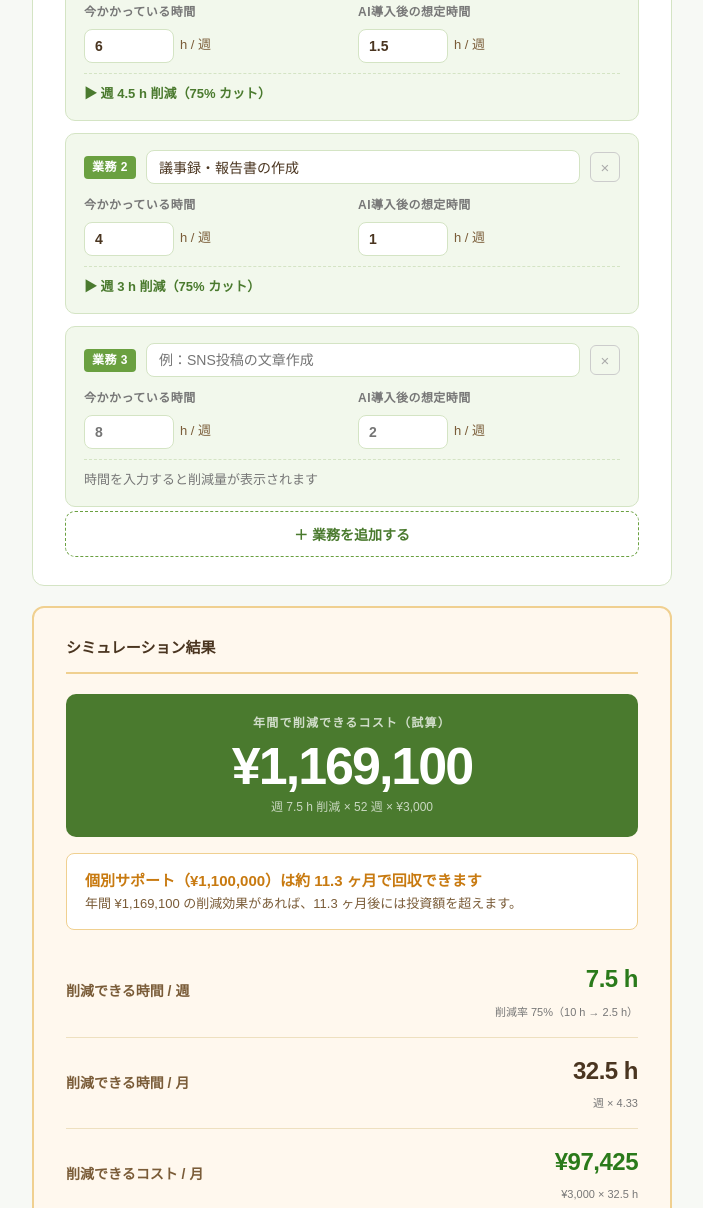
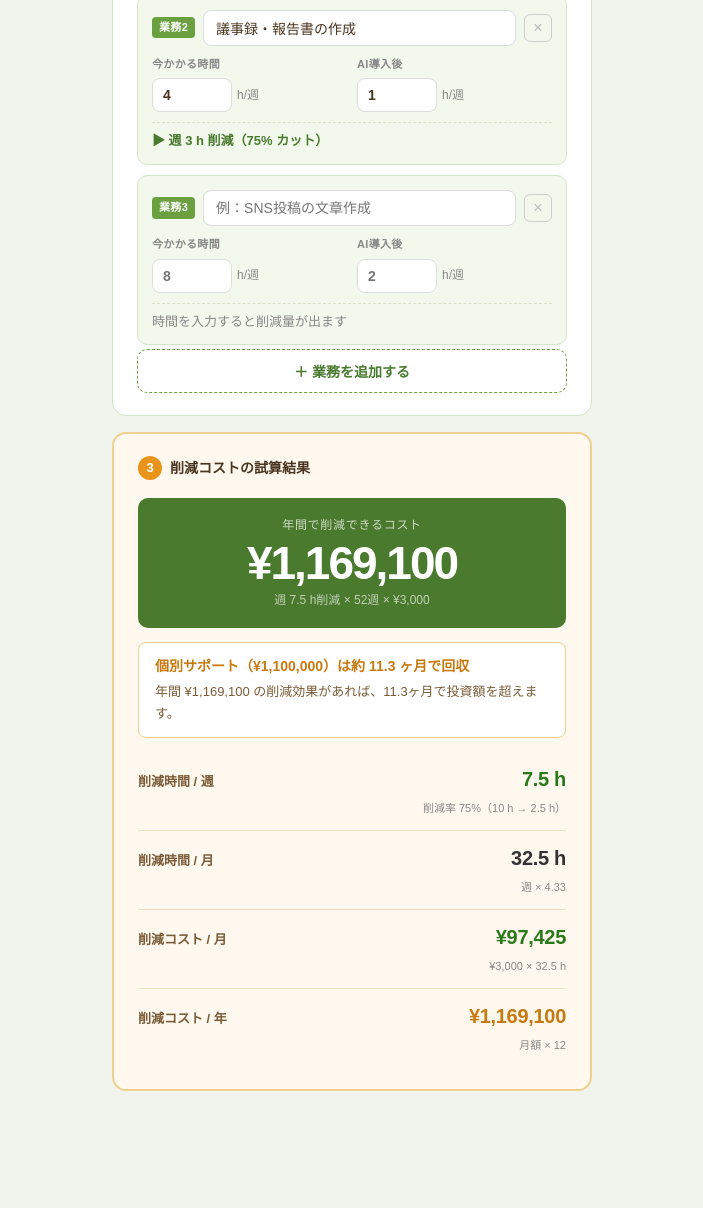
Before and after one commit to tanaka-create/ai-roi-calculator, a plain HTML site: page index.html in a window 1280 px wide. Shown: the part 544-1752 px from the top of the page, without its empty margins (288-991 px from the left). After the commit the page ends 1731 px from the top, so only its background shows below. Drawn offline with Linux system fonts and the light colour scheme.

Commit message:
layout: narrow center column, results below inputs

```diff
--- a/index.html
+++ b/index.html
@@ -15,8 +15,7 @@
   --orange-dark: #C87A10;
   --brown:       #4A3520;
   --brown-mid:   #7A5C38;
-  --text:        #333;
-  --muted:       #777;
+  --muted:       #888;
   --border:      #D4E4C4;
   --input-bg:    #EEF5E8;
   --white:       #FFFFFF;
@@ -25,438 +24,392 @@
 }
 body {
   font-family: "Hiragino Sans","Yu Gothic UI","Meiryo",sans-serif;
-  background: #F7F9F5;
-  color: var(--text);
+  background: #F0F4EC;
+  color: #333;
   font-size: 15px;
   line-height: 1.6;
   min-height: 100vh;
+  padding: 40px 16px 80px;
 }
-.hero {
-  background: linear-gradient(180deg, #C8DFB4 0%, #DFF0CC 60%, #EEF8E4 100%);
+
+.wrap {
+  max-width: 480px;
+  margin: 0 auto;
+}
+
+/* TITLE */
+.page-title {
   text-align: center;
-  padding: 32px 20px 28px;
+  margin-bottom: 28px;
 }
-.hero h1 {
-  font-size: 28px;
+.page-title h1 {
+  font-size: 22px;
   font-weight: 900;
   color: var(--green-dark);
-  letter-spacing: .02em;
-  margin-bottom: 6px;
+  margin-bottom: 4px;
 }
-.hero p { font-size: 14px; color: var(--brown-mid); }
-.content {
-  max-width: 680px;
-  margin: 0 auto;
-  padding: 32px 20px 80px;
+.page-title p {
+  font-size: 13px;
+  color: var(--brown-mid);
 }
-.section-block {
+
+/* CARD */
+.card {
   background: var(--white);
   border: 1.5px solid var(--border);
-  border-radius: 12px;
-  padding: 28px 32px;
-  margin-bottom: 20px;
+  border-radius: 14px;
+  padding: 22px 24px;
+  margin-bottom: 16px;
 }
-.section-heading {
-  font-size: 17px;
+
+.card-heading {
+  font-size: 14px;
   font-weight: 800;
   color: var(--brown);
-  margin-bottom: 24px;
-  padding-bottom: 12px;
-  border-bottom: 2px solid var(--green-light);
+  margin-bottom: 16px;
   display: flex;
   align-items: center;
-  gap: 10px;
+  gap: 8px;
 }
-.section-heading .icon {
-  width: 28px; height: 28px;
+.card-heading .num {
+  width: 24px; height: 24px;
   background: var(--green-mid);
   border-radius: 50%;
   display: flex; align-items: center; justify-content: center;
-  font-size: 14px; color: white; flex-shrink: 0;
-  font-weight: 900;
+  font-size: 13px; font-weight: 900; color: white;
+  flex-shrink: 0;
 }
-.form-row {
+
+/* 時給 */
+.rate-row {
   display: flex;
   align-items: center;
-  gap: 16px;
-  margin-bottom: 20px;
-  flex-wrap: wrap;
+  gap: 8px;
 }
-.form-row:last-child { margin-bottom: 0; }
-.form-label {
-  font-size: 15px;
-  font-weight: 700;
-  color: var(--brown);
-  min-width: 120px;
-  flex-shrink: 0;
+.rate-row label {
+  font-size: 14px; font-weight: 700; color: var(--brown);
+  white-space: nowrap;
 }
-.input-wrap { display: flex; align-items: center; gap: 8px; flex: 1; }
-.unit { font-size: 14px; color: var(--brown-mid); white-space: nowrap; }
-input[type="number"], input[type="text"] {
+.rate-row .yen { font-size: 14px; color: var(--brown-mid); }
+input[type="number"] {
   font-family: inherit;
-  font-size: 15px;
+  font-size: 16px; font-weight: 700;
   color: var(--brown);
   background: var(--input-bg);
   border: 1.5px solid var(--border);
   border-radius: 8px;
-  padding: 10px 14px;
+  padding: 9px 12px;
   outline: none;
-  transition: border-color .15s, background .15s;
+  width: 120px;
   font-variant-numeric: tabular-nums;
   -webkit-appearance: none;
+  transition: border-color .15s;
 }
-input[type="number"]:focus, input[type="text"]:focus {
-  border-color: var(--green-mid);
-  background: #E8F2DE;
+input[type="number"]:focus { border-color: var(--green-mid); background: #E4F0DA; }
+input[type="text"] {
+  font-family: inherit;
+  font-size: 14px;
+  color: var(--brown);
+  background: var(--input-bg);
+  border: 1.5px solid var(--border);
+  border-radius: 8px;
+  padding: 9px 12px;
+  outline: none;
+  width: 100%;
+  transition: border-color .15s;
+  -webkit-appearance: none;
 }
-input[type="number"] { width: 130px; font-weight: 700; }
-.form-hint {
-  font-size: 12px;
-  color: var(--muted);
-  margin-top: -14px;
-  margin-bottom: 16px;
-  padding-left: 136px;
-}
-.task-list { display: flex; flex-direction: column; gap: 12px; }
+input[type="text"]:focus { border-color: var(--green-mid); background: #E4F0DA; }
+.rate-hint { font-size: 12px; color: var(--muted); margin-top: 8px; }
+
+/* TASKS */
+.task-list { display: flex; flex-direction: column; gap: 10px; }
+
 .task-item {
   background: var(--green-pale);
   border: 1.5px solid var(--border);
   border-radius: 10px;
-  padding: 16px 18px;
-  animation: fadeIn .2s ease;
+  padding: 14px 14px 12px;
+  animation: fadeIn .18s ease;
 }
 @keyframes fadeIn { from { opacity:0; transform:translateY(-4px); } to { opacity:1; transform:none; } }
-.task-item-header {
-  display: flex;
-  align-items: center;
-  gap: 10px;
-  margin-bottom: 12px;
+
+.task-name-row {
+  display: flex; align-items: center; gap: 8px; margin-bottom: 10px;
 }
-.task-num {
-  font-size: 12px; font-weight: 800;
+.task-badge {
+  font-size: 11px; font-weight: 800;
   background: var(--green-mid); color: white;
-  border-radius: 4px; padding: 2px 8px;
-  letter-spacing: .04em;
-  flex-shrink: 0;
+  border-radius: 4px; padding: 2px 7px;
+  flex-shrink: 0; letter-spacing: .03em;
 }
-.task-name-input {
-  flex: 1;
-  font-size: 14px !important;
-  background: white !important;
-  border-color: var(--border) !important;
-  padding: 8px 12px !important;
+.task-name-row input[type="text"] {
+  background: white; border-color: #DDD; font-size: 14px;
 }
 .btn-del {
-  background: none; border: 1.5px solid #CCC;
-  border-radius: 6px; color: #AAA;
-  font-size: 15px; width: 30px; height: 30px;
+  background: none; border: 1.5px solid #CCC; border-radius: 6px;
+  color: #BBB; font-size: 16px; width: 28px; height: 28px;
   cursor: pointer; display: flex; align-items: center; justify-content: center;
   flex-shrink: 0; transition: all .15s; line-height: 1;
 }
-.btn-del:hover { border-color: #E05; color: #E05; background: #FEF0F0; }
-.task-hours {
-  display: grid;
-  grid-template-columns: 1fr 1fr;
-  gap: 12px;
+.btn-del:hover { border-color: #D44; color: #D44; background: #FEF0F0; }
+
+.task-hours-row {
+  display: grid; grid-template-columns: 1fr 1fr; gap: 10px;
 }
-.task-hours-block label {
-  font-size: 12px; font-weight: 700; color: var(--muted);
-  letter-spacing: .04em; display: block; margin-bottom: 6px;
+.hours-block label {
+  font-size: 11px; font-weight: 700; color: var(--muted);
+  display: block; margin-bottom: 5px; letter-spacing: .03em;
 }
-.task-hours-block .input-line { display: flex; align-items: center; gap: 6px; }
-.task-hours-block input {
-  width: 90px !important; font-size: 14px !important;
-  background: white !important; border-color: var(--border) !important;
-  padding: 8px 10px !important;
+.hours-block .hours-input {
+  display: flex; align-items: center; gap: 5px;
 }
-.task-hours-block .unit { font-size: 13px; }
-.saving-line {
-  margin-top: 10px; padding-top: 10px;
+.hours-block input[type="number"] {
+  width: 80px; font-size: 14px; padding: 8px 10px;
+  background: white; border-color: #DDD;
+}
+.hours-block .unit { font-size: 12px; color: var(--muted); }
+
+.task-saved {
+  margin-top: 10px; padding-top: 8px;
   border-top: 1px dashed var(--border);
-  font-size: 13px; color: var(--green-dark);
-  font-weight: 700;
+  font-size: 13px; font-weight: 700;
+  color: var(--green-dark);
   font-variant-numeric: tabular-nums;
 }
-.saving-line.zero { color: var(--muted); font-weight: 400; }
-.btn-add-task {
-  margin-top: 4px;
-  width: 100%;
-  padding: 12px;
-  background: white;
-  border: 1.5px dashed var(--green-mid);
-  border-radius: 10px;
-  color: var(--green-dark);
-  font-family: inherit;
-  font-size: 14px; font-weight: 700;
+.task-saved.zero { color: var(--muted); font-weight: 400; }
+
+.btn-add {
+  margin-top: 4px; width: 100%; padding: 11px;
+  background: white; border: 1.5px dashed var(--green-mid);
+  border-radius: 10px; color: var(--green-dark);
+  font-family: inherit; font-size: 14px; font-weight: 700;
   cursor: pointer; transition: all .15s;
 }
-.btn-add-task:hover { background: var(--green-pale); }
-.result-block {
+.btn-add:hover { background: var(--green-pale); }
+
+/* RESULT */
+.result-card {
   background: var(--result-bg);
   border: 2px solid var(--result-bdr);
-  border-radius: 12px;
-  padding: 28px 32px;
-  margin-bottom: 20px;
+  border-radius: 14px;
+  padding: 22px 24px;
+  margin-bottom: 16px;
 }
-.result-title {
-  font-size: 15px; font-weight: 800; color: var(--brown);
-  margin-bottom: 20px; padding-bottom: 12px;
-  border-bottom: 2px solid var(--result-bdr);
-}
-.result-annual {
+.result-card .card-heading { margin-bottom: 18px; }
+
+.annual-box {
   background: var(--green-dark);
   border-radius: 10px;
-  padding: 20px 24px;
+  padding: 18px 20px;
+  text-align: center;
   color: white;
-  margin-bottom: 16px;
-  text-align: center;
+  margin-bottom: 14px;
 }
-.result-annual .ra-label {
-  font-size: 12px; font-weight: 700; letter-spacing: .1em;
-  opacity: .75; margin-bottom: 6px;
-}
-.result-annual .ra-num {
-  font-size: 52px; font-weight: 900; letter-spacing: -2px;
+.annual-box .al { font-size: 12px; opacity: .72; letter-spacing: .06em; margin-bottom: 4px; }
+.annual-box .an {
+  font-size: 46px; font-weight: 900; letter-spacing: -2px;
   font-variant-numeric: tabular-nums; line-height: 1;
 }
-.result-annual .ra-sub { font-size: 12px; opacity: .7; margin-top: 6px; }
+.annual-box .as { font-size: 12px; opacity: .65; margin-top: 5px; }
+
 .roi-box {
   background: white; border: 1.5px solid var(--result-bdr);
-  border-radius: 8px; padding: 14px 18px;
-  font-size: 13px; color: var(--brown-mid);
-  line-height: 1.7; margin-bottom: 16px;
+  border-radius: 8px; padding: 12px 16px;
+  font-size: 13px; color: var(--brown-mid); line-height: 1.7;
+  margin-bottom: 14px;
 }
-.roi-box strong { color: var(--orange-dark); font-size: 15px; }
-.result-rows { display: flex; flex-direction: column; }
-.result-row {
-  display: flex; justify-content: space-between; align-items: center;
-  padding: 14px 0;
-  border-bottom: 1px solid #EEE0C0;
-  gap: 16px;
+.roi-box strong { color: var(--orange-dark); font-size: 14px; display: block; margin-bottom: 2px; }
+
+.metrics { display: flex; flex-direction: column; }
+.metric-row {
+  display: flex; justify-content: space-between; align-items: baseline;
+  padding: 11px 0; border-bottom: 1px solid #EEE0C0; gap: 12px;
 }
-.result-row:last-child { border-bottom: none; }
-.result-row .rl { font-size: 14px; color: var(--brown-mid); font-weight: 600; }
-.result-row .rv-wrap { text-align: right; }
-.result-row .rv {
-  font-size: 24px; font-weight: 900;
-  font-variant-numeric: tabular-nums;
-  color: var(--brown); letter-spacing: -.5px; display: block;
+.metric-row:last-child { border-bottom: none; }
+.metric-row .ml { font-size: 13px; color: var(--brown-mid); font-weight: 600; }
+.metric-row .mr { text-align: right; }
+.metric-row .mv {
+  font-size: 20px; font-weight: 900;
+  font-variant-numeric: tabular-nums; letter-spacing: -.3px;
+  color: #333; display: block;
 }
-.result-row .rv.green { color: #2A7A1A; }
-.result-row .rv.orange { color: var(--orange-dark); }
-.result-row .rsub { font-size: 11px; color: var(--muted); }
-@media (max-width: 520px) {
-  .section-block, .result-block { padding: 20px 16px; }
-  .form-hint { padding-left: 0; }
-  .task-hours { grid-template-columns: 1fr; }
-  .result-annual .ra-num { font-size: 40px; }
-}
+.metric-row .mv.g { color: #2A7A1A; }
+.metric-row .mv.o { color: var(--orange-dark); }
+.metric-row .ms { font-size: 11px; color: var(--muted); }
 </style>
 </head>
 <body>
+<div class="wrap">
 
-<div class="hero">
-  <h1>AI 時間削減シミュレーター</h1>
-  <p>業務の時間を入力するだけで、AI導入によるコスト削減額を試算します</p>
-</div>
-
-<div class="content">
-
-  <div class="section-block">
-    <div class="section-heading">
-      <span class="icon">1</span>あなたの時給・人件費を教えてください
-    </div>
-    <div class="form-row">
-      <span class="form-label">時給（目安）</span>
-      <div class="input-wrap">
-        <span class="unit">¥</span>
-        <input type="number" id="hourlyRate" value="3000" min="0" step="100">
-        <span class="unit">/ 時間</span>
-      </div>
-    </div>
-    <div class="form-hint">月給 ÷ 160時間、または外注・採用コストの目安で入力してください</div>
+  <div class="page-title">
+    <h1>AI 時間削減シミュレーター</h1>
+    <p>業務の時間を入力すると、削減コストが試算されます</p>
   </div>
 
-  <div class="section-block">
-    <div class="section-heading">
-      <span class="icon">2</span>AIで効率化したい業務を入力してください
+  <!-- 時給 -->
+  <div class="card">
+    <div class="card-heading"><span class="num">1</span>あなたの時給を入力</div>
+    <div class="rate-row">
+      <label>時給</label>
+      <span class="yen">¥</span>
+      <input type="number" id="hourlyRate" value="3000" min="0" step="100">
+      <span class="yen">/ 時間</span>
     </div>
-    <div class="task-list" id="taskList"></div>
-    <button class="btn-add-task" id="addBtn">＋ 業務を追加する</button>
+    <div class="rate-hint">月給 ÷ 160h の目安で入力してください</div>
   </div>
 
-  <div class="result-block">
-    <div class="result-title">シミュレーション結果</div>
+  <!-- 業務 -->
+  <div class="card">
+    <div class="card-heading"><span class="num">2</span>効率化したい業務を入力</div>
+    <div class="task-list" id="taskList"></div>
+    <button class="btn-add" id="addBtn">＋ 業務を追加する</button>
+  </div>
 
-    <div class="result-annual">
-      <div class="ra-label">年間で削減できるコスト（試算）</div>
-      <div class="ra-num" id="r-year">¥0</div>
-      <div class="ra-sub" id="r-year-sub">業務と時間を入力してください</div>
+  <!-- 結果 -->
+  <div class="result-card">
+    <div class="card-heading"><span class="num" style="background:var(--orange);">3</span>削減コストの試算結果</div>
+
+    <div class="annual-box">
+      <div class="al">年間で削減できるコスト</div>
+      <div class="an" id="r-year">¥0</div>
+      <div class="as" id="r-year-sub">業務と時間を入力してください</div>
     </div>
 
     <div id="roiBox" class="roi-box" style="display:none;">
-      <strong id="roiMain"></strong><br>
+      <strong id="roiMain"></strong>
       <span id="roiSub"></span>
     </div>
 
-    <div class="result-rows">
-      <div class="result-row">
-        <span class="rl">削減できる時間 / 週</span>
-        <div class="rv-wrap">
-          <span class="rv green" id="r-week-h">0 h</span>
-          <span class="rsub" id="r-week-pct">—</span>
+    <div class="metrics">
+      <div class="metric-row">
+        <span class="ml">削減時間 / 週</span>
+        <div class="mr">
+          <span class="mv g" id="r-wh">0 h</span>
+          <span class="ms" id="r-wpct">—</span>
         </div>
       </div>
-      <div class="result-row">
-        <span class="rl">削減できる時間 / 月</span>
-        <div class="rv-wrap">
-          <span class="rv" id="r-month-h">0 h</span>
-          <span class="rsub">週 × 4.33</span>
+      <div class="metric-row">
+        <span class="ml">削減時間 / 月</span>
+        <div class="mr">
+          <span class="mv" id="r-mh">0 h</span>
+          <span class="ms">週 × 4.33</span>
         </div>
       </div>
-      <div class="result-row">
-        <span class="rl">削減できるコスト / 月</span>
-        <div class="rv-wrap">
-          <span class="rv green" id="r-month-c">¥0</span>
-          <span class="rsub" id="r-month-sub">—</span>
+      <div class="metric-row">
+        <span class="ml">削減コスト / 月</span>
+        <div class="mr">
+          <span class="mv g" id="r-mc">¥0</span>
+          <span class="ms" id="r-ms">—</span>
         </div>
       </div>
-      <div class="result-row">
-        <span class="rl">削減できるコスト / 年</span>
-        <div class="rv-wrap">
-          <span class="rv orange" id="r-year-c">¥0</span>
-          <span class="rsub">月額 × 12</span>
+      <div class="metric-row">
+        <span class="ml">削減コスト / 年</span>
+        <div class="mr">
+          <span class="mv o" id="r-yc">¥0</span>
+          <span class="ms">月額 × 12</span>
         </div>
       </div>
     </div>
   </div>
 
 </div>
+<script>
+var SUPPORT = 1100000;
+var tasks = [], uid = 0;
+function r1(n){return Math.round(n*10)/10;}
+function yen(n){return '¥'+Math.round(n).toLocaleString('ja-JP');}
+function esc(s){return String(s).replace(/&/g,'&amp;').replace(/"/g,'&quot;').replace(/</g,'&lt;');}
+function set(id,v){var e=document.getElementById(id);if(e)e.textContent=v;}
 
-<script>
-const SUPPORT = 1100000;
-let tasks = [], uid = 0;
-
-function r1(n) { return Math.round(n * 10) / 10; }
-function yen(n) { return '¥' + Math.round(n).toLocaleString('ja-JP'); }
-
-function addTask(name, before, after) {
-  name = name || ''; before = before || ''; after = after || '';
-  const id = ++uid;
-  tasks.push({ id, name, before, after });
+function addTask(name,before,after){
+  name=name||'';before=before||'';after=after||'';
+  var id=++uid;
+  tasks.push({id:id,name:name,before:before,after:after});
   renderTasks();
-  setTimeout(function() {
-    var el = document.querySelector('[data-id="' + id + '"] .t-name');
-    if (el) el.focus();
-  }, 50);
+  setTimeout(function(){
+    var el=document.querySelector('[data-id="'+id+'"] .t-name');
+    if(el)el.focus();
+  },50);
 }
-
-function removeTask(id) {
-  tasks = tasks.filter(function(t) { return t.id !== id; });
-  renderTasks(); calc();
+function removeTask(id){
+  tasks=tasks.filter(function(t){return t.id!==id;});
+  renderTasks();calc();
 }
-
-function esc(s) {
-  return String(s).replace(/&/g,'&amp;').replace(/"/g,'&quot;').replace(/</g,'&lt;');
-}
-
-function renderTasks() {
-  var list = document.getElementById('taskList');
-  list.innerHTML = '';
-  tasks.forEach(function(task, i) {
-    var b = parseFloat(task.before) || 0;
-    var a = parseFloat(task.after)  || 0;
-    var s = Math.max(0, b - a);
-    var pct = b > 0 ? Math.round(s / b * 100) : 0;
-
-    var div = document.createElement('div');
-    div.className = 'task-item';
-    div.dataset.id = task.id;
-    div.innerHTML =
-      '<div class="task-item-header">' +
-        '<span class="task-num">業務 ' + (i + 1) + '</span>' +
-        '<input type="text" class="t-name task-name-input" placeholder="例：SNS投稿の文章作成" value="' + esc(task.name) + '">' +
-        '<button class="btn-del" title="削除">&times;</button>' +
-      '</div>' +
-      '<div class="task-hours">' +
-        '<div class="task-hours-block">' +
-          '<label>今かかっている時間</label>' +
-          '<div class="input-line">' +
-            '<input type="number" class="t-before" value="' + esc(task.before) + '" min="0" step="0.5" placeholder="8">' +
-            '<span class="unit">h / 週</span>' +
-          '</div>' +
-        '</div>' +
-        '<div class="task-hours-block">' +
-          '<label>AI導入後の想定時間</label>' +
-          '<div class="input-line">' +
-            '<input type="number" class="t-after" value="' + esc(task.after) + '" min="0" step="0.5" placeholder="2">' +
-            '<span class="unit">h / 週</span>' +
-          '</div>' +
-        '</div>' +
-      '</div>' +
-      '<div class="saving-line ' + (s === 0 ? 'zero' : '') + '">' +
-        (s > 0
-          ? '▶ 週 ' + r1(s) + ' h 削減（' + pct + '% カット）'
-          : '時間を入力すると削減量が表示されます') +
+function renderTasks(){
+  var list=document.getElementById('taskList');
+  list.innerHTML='';
+  tasks.forEach(function(task,i){
+    var b=parseFloat(task.before)||0;
+    var a=parseFloat(task.after)||0;
+    var s=Math.max(0,b-a);
+    var pct=b>0?Math.round(s/b*100):0;
+    var div=document.createElement('div');
+    div.className='task-item';div.dataset.id=task.id;
+    div.innerHTML=
+      '<div class="task-name-row">'+
+        '<span class="task-badge">業務'+(i+1)+'</span>'+
+        '<input type="text" class="t-name" placeholder="例：SNS投稿の文章作成" value="'+esc(task.name)+'">'+
+        '<button class="btn-del">&times;</button>'+
+      '</div>'+
+      '<div class="task-hours-row">'+
+        '<div class="hours-block">'+
+          '<label>今かかる時間</label>'+
+          '<div class="hours-input">'+
+            '<input type="number" class="t-before" value="'+esc(task.before)+'" min="0" step="0.5" placeholder="8">'+
+            '<span class="unit">h/週</span>'+
+          '</div>'+
+        '</div>'+
+        '<div class="hours-block">'+
+          '<label>AI導入後</label>'+
+          '<div class="hours-input">'+
+            '<input type="number" class="t-after" value="'+esc(task.after)+'" min="0" step="0.5" placeholder="2">'+
+            '<span class="unit">h/週</span>'+
+          '</div>'+
+        '</div>'+
+      '</div>'+
+      '<div class="task-saved '+(s===0?'zero':'')+'">'+
+        (s>0?'▶ 週 '+r1(s)+' h 削減（'+pct+'% カット）':'時間を入力すると削減量が出ます')+
       '</div>';
-
-    div.querySelector('.t-name').addEventListener('input', function(e) {
-      tasks.find(function(x){return x.id===task.id;}).name = e.target.value; calc();
-    });
-    div.querySelector('.t-before').addEventListener('input', function(e) {
-      tasks.find(function(x){return x.id===task.id;}).before = e.target.value; renderTasks(); calc();
-    });
-    div.querySelector('.t-after').addEventListener('input', function(e) {
-      tasks.find(function(x){return x.id===task.id;}).after = e.target.value; renderTasks(); calc();
-    });
-    div.querySelector('.btn-del').addEventListener('click', function() { removeTask(task.id); });
+    div.querySelector('.t-name').addEventListener('input',function(e){tasks.find(function(x){return x.id===task.id;}).name=e.target.value;calc();});
+    div.querySelector('.t-before').addEventListener('input',function(e){tasks.find(function(x){return x.id===task.id;}).before=e.target.value;renderTasks();calc();});
+    div.querySelector('.t-after').addEventListener('input',function(e){tasks.find(function(x){return x.id===task.id;}).after=e.target.value;renderTasks();calc();});
+    div.querySelector('.btn-del').addEventListener('click',function(){removeTask(task.id);});
     list.appendChild(div);
   });
 }
-
-function set(id, val) { var el = document.getElementById(id); if(el) el.textContent = val; }
-
-function calc() {
-  var rate = parseFloat(document.getElementById('hourlyRate').value) || 0;
-  var totB = 0, totA = 0;
-  tasks.forEach(function(t) { totB += parseFloat(t.before)||0; totA += parseFloat(t.after)||0; });
-
-  var wS = Math.max(0, totB - totA);
-  var mS = wS * 4.33;
-  var mC = mS * rate;
-  var yC = mC * 12;
-  var pct = totB > 0 ? Math.round(wS / totB * 100) : 0;
-
-  set('r-week-h',   r1(wS) + ' h');
-  set('r-week-pct', totB > 0 ? '削減率 ' + pct + '%（' + r1(totB) + ' h → ' + r1(totA) + ' h）' : '—');
-  set('r-month-h',  r1(mS) + ' h');
-  set('r-month-c',  yen(mC));
-  set('r-month-sub',rate > 0 ? '¥' + rate.toLocaleString('ja-JP') + ' × ' + r1(mS) + ' h' : '—');
-  set('r-year-c',   yen(yC));
-  set('r-year',     yen(yC));
-  set('r-year-sub', yC > 0
-    ? '週 ' + r1(wS) + ' h 削減 × 52 週 × ¥' + rate.toLocaleString('ja-JP')
-    : '業務と時間を入力してください');
-
-  var roiBox = document.getElementById('roiBox');
-  if (yC > 0 && mC > 0) {
-    roiBox.style.display = 'block';
-    var months = Math.round(SUPPORT / mC * 10) / 10;
-    document.getElementById('roiMain').textContent =
-      '個別サポート（¥1,100,000）は約 ' + months + ' ヶ月で回収できます';
-    document.getElementById('roiSub').textContent =
-      '年間 ' + yen(yC) + ' の削減効果があれば、' + months + ' ヶ月後には投資額を超えます。';
-  } else {
-    roiBox.style.display = 'none';
+function calc(){
+  var rate=parseFloat(document.getElementById('hourlyRate').value)||0;
+  var totB=0,totA=0;
+  tasks.forEach(function(t){totB+=parseFloat(t.before)||0;totA+=parseFloat(t.after)||0;});
+  var wS=Math.max(0,totB-totA);
+  var mS=wS*4.33;
+  var mC=mS*rate;
+  var yC=mC*12;
+  var pct=totB>0?Math.round(wS/totB*100):0;
+  set('r-wh',r1(wS)+' h');
+  set('r-wpct',totB>0?'削減率 '+pct+'%（'+r1(totB)+' h → '+r1(totA)+' h）':'—');
+  set('r-mh',r1(mS)+' h');
+  set('r-mc',yen(mC));
+  set('r-ms',rate>0?'¥'+rate.toLocaleString('ja-JP')+' × '+r1(mS)+' h':'—');
+  set('r-yc',yen(yC));
+  set('r-year',yen(yC));
+  set('r-year-sub',yC>0?'週 '+r1(wS)+' h削減 × 52週 × ¥'+rate.toLocaleString('ja-JP'):'業務と時間を入力してください');
+  var roiBox=document.getElementById('roiBox');
+  if(yC>0&&mC>0){
+    roiBox.style.display='block';
+    var months=Math.round(SUPPORT/mC*10)/10;
+    document.getElementById('roiMain').textContent='個別サポート（¥1,100,000）は約 '+months+' ヶ月で回収';
+    document.getElementById('roiSub').textContent='年間 '+yen(yC)+' の削減効果があれば、'+months+'ヶ月で投資額を超えます。';
+  }else{
+    roiBox.style.display='none';
   }
 }
-
-document.getElementById('addBtn').addEventListener('click', function() { addTask(); });
-document.getElementById('hourlyRate').addEventListener('input', calc);
-
-addTask('SNS投稿の文章作成', '6', '1.5');
-addTask('議事録・報告書の作成', '4', '1');
-addTask('', '', '');
+document.getElementById('addBtn').addEventListener('click',function(){addTask();});
+document.getElementById('hourlyRate').addEventListener('input',calc);
+addTask('SNS投稿の文章作成','6','1.5');
+addTask('議事録・報告書の作成','4','1');
+addTask('','','');
 calc();
 </script>
 </body>
```
